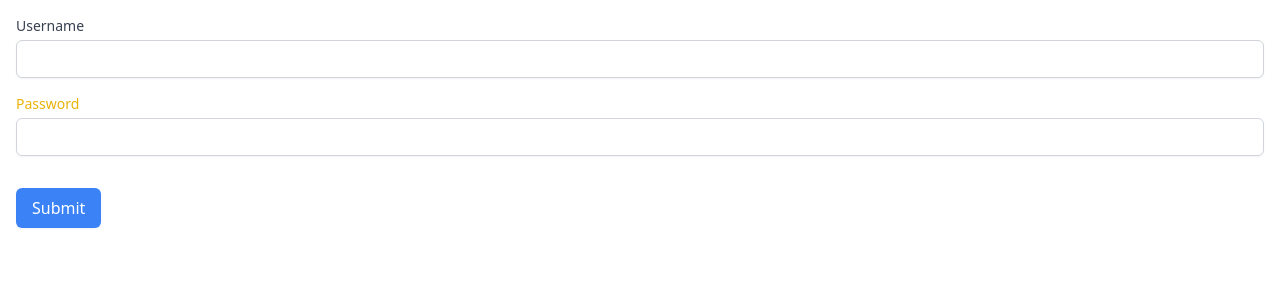
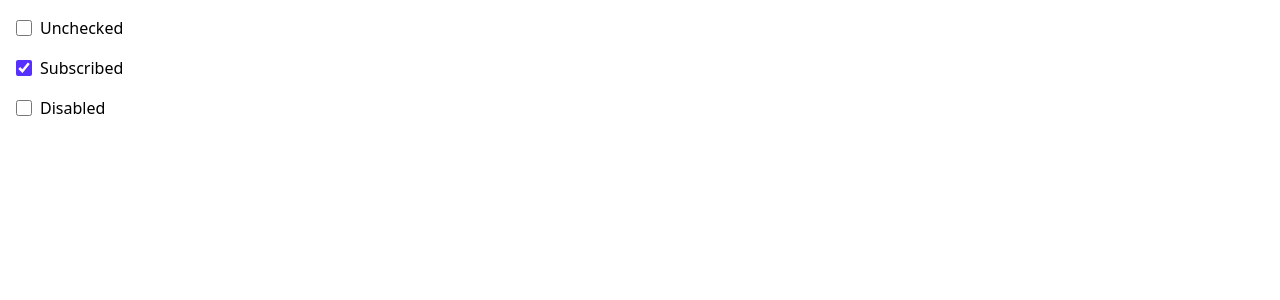
Before and after one commit to touhid9teen/Certify360, a React (Vite) app in the folder frontend/: page / in a window 1280 px wide. Shown: the top 300 px of the page. Built offline with nearby package versions, Linux system fonts and the light colour scheme.

Commit message:
checkbox is added

```diff
--- a/frontend/src/App.jsx
+++ b/frontend/src/App.jsx
@@ -1,48 +1,46 @@
 import { useState } from 'react';
-import Label from './elements/Label';
+import Checkbox from './elements/Checkbox';
 
-const App = () => {
-  const [username, setUsername] = useState('');
-  const [password, setPassword] = useState('');
+const App =() => {
+  const [checkboxStates, setCheckboxStates] = useState({
+    checkbox1: false,
+    checkbox2: true,
+    checkbox3: false,
+  });
 
-  const handleUsernameChange = (e) => {
-    setUsername(e.target.value);
-  };
-
-  const handlePasswordChange = (e) => {
-    setPassword(e.target.value);
+  const handleCheckboxChange = ({ name, checked }) => {
+    setCheckboxStates((prevState) => ({
+      ...prevState,
+      [name]: checked,
+    }));
   };
 
   return (
-    <div className="p-4">
-      <div className="mb-4">
-        <Label text="Username" htmlFor="username" labelStyle="text-blue-500" />
-        <input
-          type="text"
-          id="username"
-          value={username}
-          onChange={handleUsernameChange}
-          className="mt-1 block w-full px-3 py-2 border border-gray-300 rounded-md shadow-sm focus:outline-none focus:ring-blue-500 focus:border-blue-500 sm:text-sm"
-        />
-      </div>
-
-      <div className="mb-4">
-        <Label text="Password" htmlFor="password" labelStyle="text-yellow-500" />
-        <input
-          type="password"
-          id="password"
-          value={password}
-          onChange={handlePasswordChange}
-          className="mt-1 block w-full px-3 py-2 border border-gray-300 rounded-md shadow-sm focus:outline-none focus:ring-yellow-500 focus:border-yellow-500 sm:text-sm"
-        />
-      </div>
-
-      <button
-        type="submit"
-        className="mt-4 px-4 py-2 bg-blue-500 text-white rounded-md shadow-sm hover:bg-blue-600 focus:outline-none focus:ring-2 focus:ring-offset-2 focus:ring-blue-500"
-      >
-        Submit
-      </button>
+    <div className="p-4 space-y-4">
+      <Checkbox
+        id="checkbox1"
+        initialChecked={checkboxStates.checkbox1}
+        onChangeCheckbox={handleCheckboxChange}
+        customClassCheckbox="border-gray-300 rounded"
+        checkedOnLabel="Checked"
+        checkedOffLabel="Unchecked"
+      />
+      <Checkbox
+        id="checkbox2"
+        initialChecked={checkboxStates.checkbox2}
+        onChangeCheckbox={handleCheckboxChange}
+        customClassCheckbox="border-gray-300 rounded"
+        checkedOnLabel="Subscribed"
+        checkedOffLabel="Unsubscribed"
+      />
+      <Checkbox
+        id="checkbox3"
+        initialChecked={checkboxStates.checkbox3}
+        onChangeCheckbox={handleCheckboxChange}
+        customClassCheckbox="border-gray-300 rounded"
+        checkedOnLabel="Enabled"
+        checkedOffLabel="Disabled"
+      />
     </div>
   );
 };
--- /dev/null
+++ b/frontend/src/elements/Checkbox.tsx
@@ -0,0 +1,42 @@
+import React, { useState } from 'react';
+
+interface CheckboxProps {
+  id: string;
+  initialChecked?: boolean;
+  onChangeCheckbox: ({ name, checked }: { name: string; checked: boolean }) => void;
+  customClassCheckbox?: string;
+  checkedOnLabel?: string;
+  checkedOffLabel?: string;
+}
+
+const Checkbox: React.FC<CheckboxProps> = ({
+  id,
+  initialChecked = false,
+  onChangeCheckbox,
+  customClassCheckbox = '',
+  checkedOnLabel = '',
+  checkedOffLabel = '',
+}: CheckboxProps) => {
+  const [isChecked, setIsChecked] = useState<boolean>(initialChecked);
+
+  const handleCheckboxChange = (): void => {
+    const newCheckedState = !isChecked;
+    setIsChecked(newCheckedState);
+    onChangeCheckbox({ name: id, checked: newCheckedState });
+  };
+
+  return (
+    <label htmlFor={id} className={`flex items-center`}>
+      <input
+        id={id}
+        checked={isChecked}
+        onChange={handleCheckboxChange}
+        type="checkbox"
+        className={`w-4 h-4 accent-primary border-solid rounded hover:border-deep-blue ${customClassCheckbox}`}
+      />
+      <span className="ml-2">{isChecked ? checkedOnLabel : checkedOffLabel}</span>
+    </label>
+  );
+};
+
+export default Checkbox;
```
